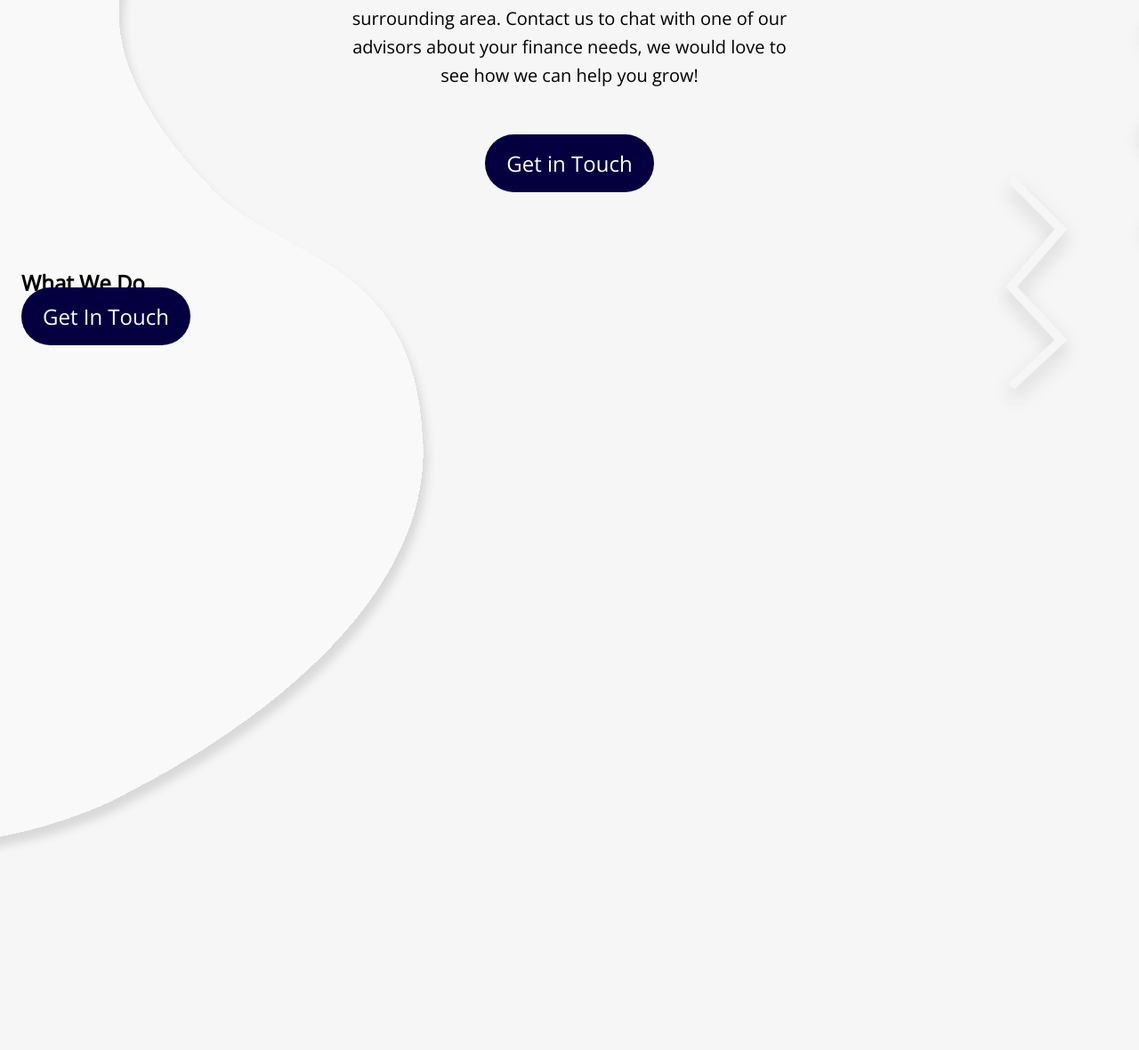
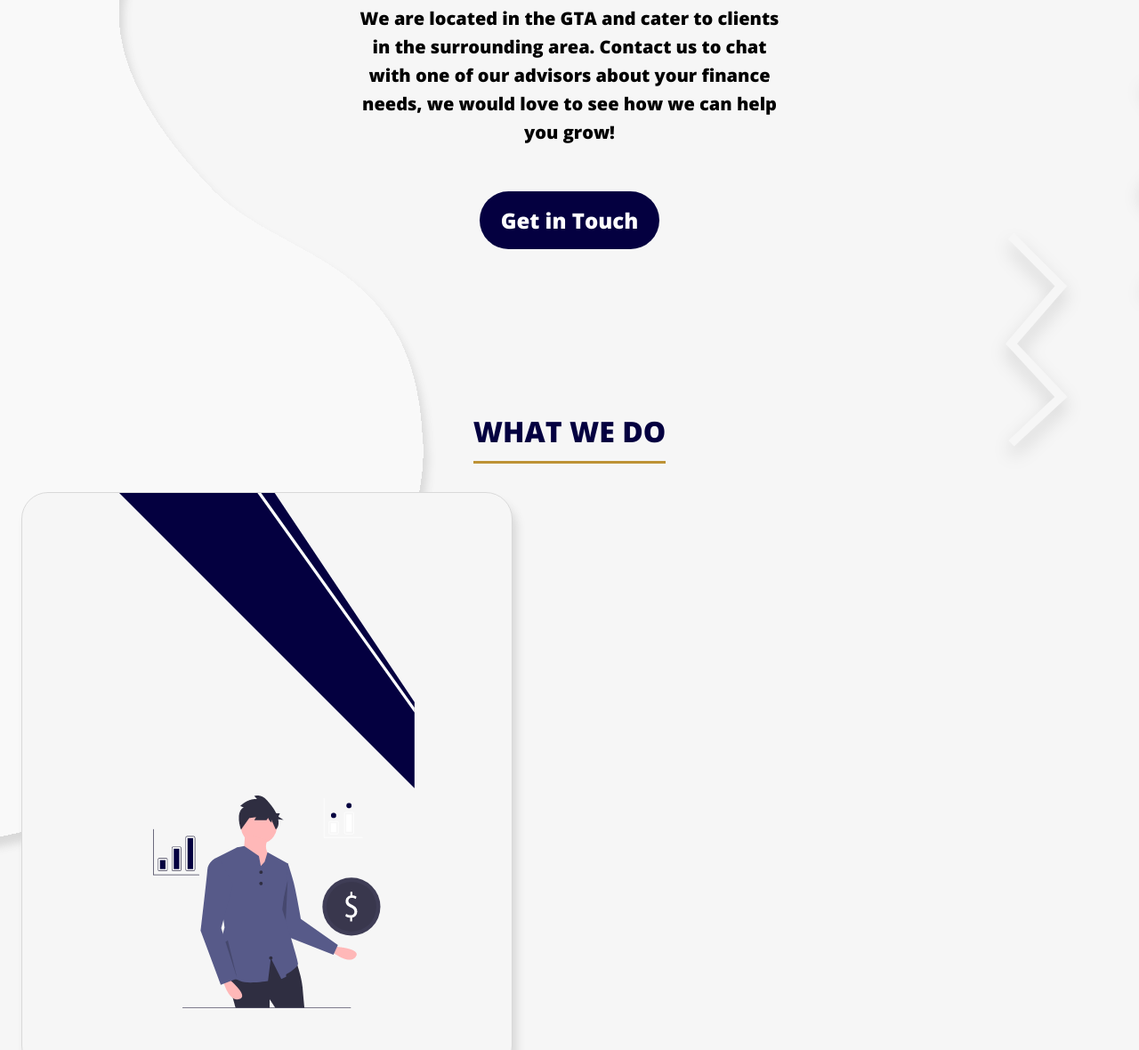
Before and after one commit to xpyrosh/analytiq, a website: page dist/index.html in a window 1280 px wide. Shown: the part 1370-2550 px from the top of the page at 89% size. Before the commit the page ends 2327 px from the top, so only its background shows below. Drawn offline with nearby package versions, Linux system fonts and the light colour scheme; a web font is replaced by a local one.

Commit message:
graphics provided for these cards dont even create the end content they wanted.. cards are difficult to get aligned correct

```diff
--- a/scss/_config.scss
+++ b/scss/_config.scss
@@ -5,3 +5,4 @@ $bg-color-light: #f9f9f9;
 $dark-color: #333;
 $navbar-text: #969696;
 $primary-color: #bd9235;
+$secondary-color: #040040;
--- a/scss/_utilities.scss
+++ b/scss/_utilities.scss
@@ -3,6 +3,7 @@
     position: relative;
     padding: 0 1.5rem;
     margin: auto;
+    text-align: center;
     // overflow: hidden;
 }
 
@@ -36,7 +37,7 @@
     // Secondary Button
     &-secondary {
         @extend %btn-shared;
-        background: #040040;
+        background: $secondary-color;
         padding: 1rem 1.5rem;
         &:hover {
             background: #713d50;
@@ -51,3 +52,16 @@
         filter: brightness(200%);
     }
 }
+
+// Card
+.card {
+    width: 550px;
+    height: 650px;
+    background: $bg-color;
+
+    border: 1px solid #d9d9d9;
+    border-radius: 30px;
+
+    -webkit-filter: drop-shadow(5px 10px 5px #d9d9d9);
+    filter: drop-shadow(5px 10px 5px #d9d9d9);
+}
--- a/scss/main.scss
+++ b/scss/main.scss
@@ -17,6 +17,18 @@ body {
     // Need this because the stupid blob causes horizontal scroll
     max-width: 100%;
     overflow-x: hidden;
+}
+
+h1 {
+    text-transform: uppercase;
+    font-size: 2rem;
+    font-weight: 800;
+    color: $secondary-color;
+
+    // Adding Underline
+    display: inline-block;
+    padding-bottom: .5rem;
+    border-bottom: 3px $primary-color solid;
 }
 
 a {
@@ -126,9 +138,7 @@ ul {
 
 // Home Section A
 #home-a{
-    text-align: center;
     margin: 6rem 0;
-    // padding: 3.5rem 0;
     position: relative;
 
     // Background Marble Effect 2
@@ -175,3 +185,14 @@ ul {
         }
     }
 }
+
+// Home Section B
+#home-b {
+    position: relative;
+    margin: 6rem 0;
+    padding-top: 6rem;
+
+    .wwdcards {
+        padding-top: 2rem;
+    }
+}
```
Also changed, not shown: dist/css/main.css, dist/index.html.
